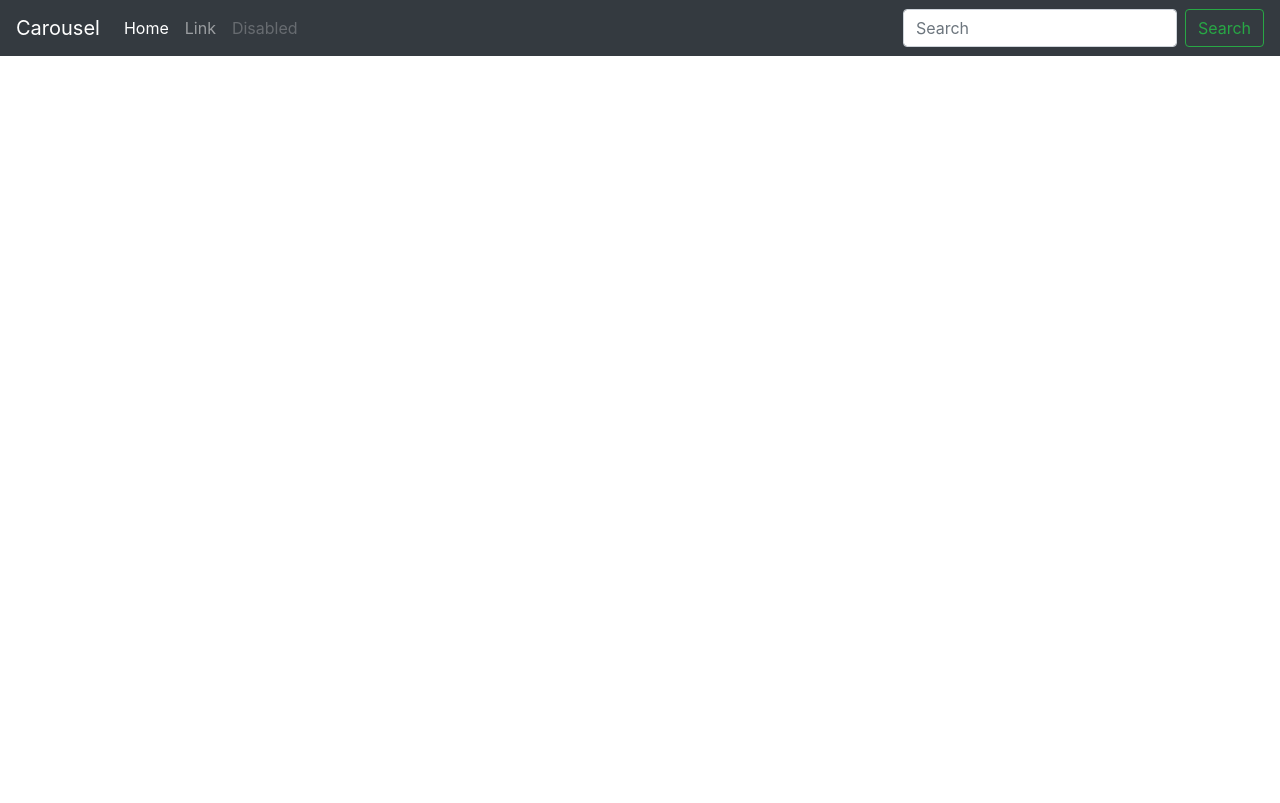
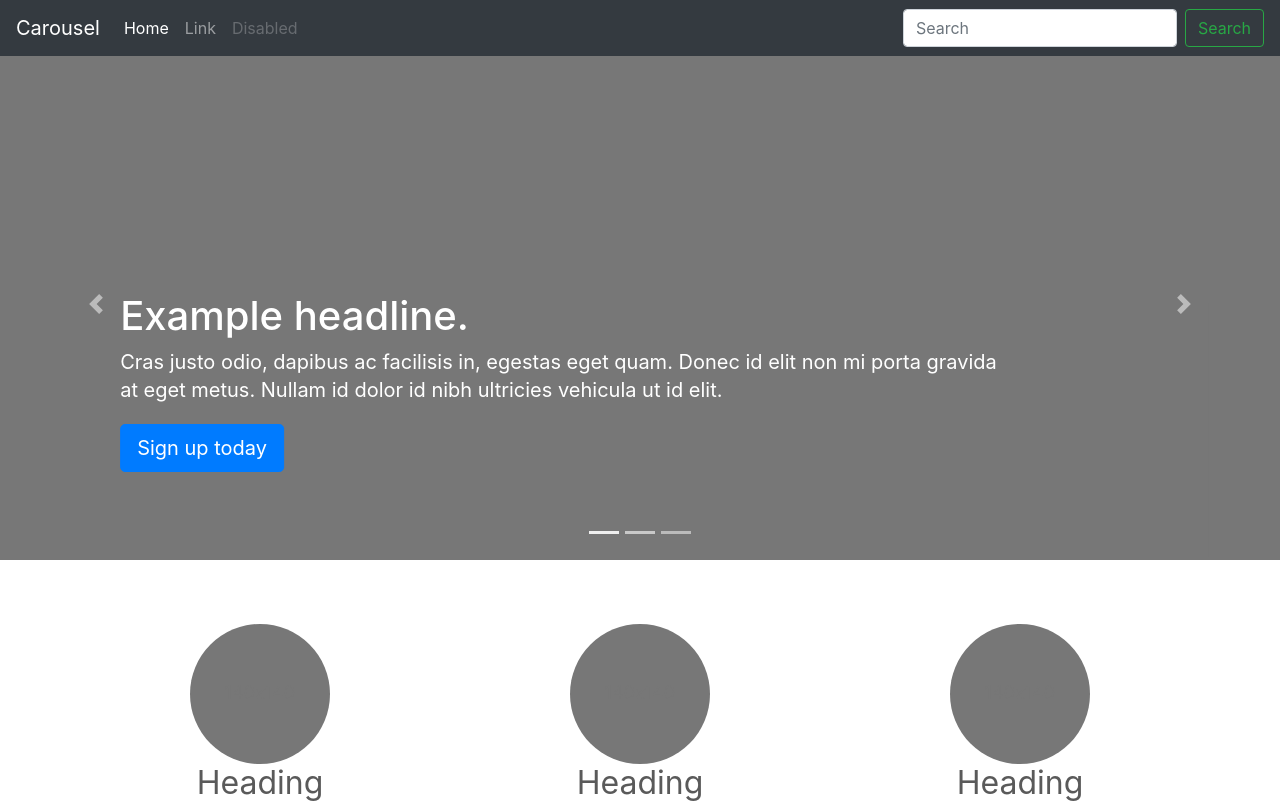
Before and after one commit to Va2/react-router-intro, a React (Create React App) app: page / in a window 1280 px wide. Shown: the top 803 px of the page. Built offline with nearby package versions, Linux system fonts and the light colour scheme.

Commit message:
add Home route (Switch & exact)

```diff
--- a/src/App.css
+++ b/src/App.css
@@ -1,3 +1,7 @@
+.App {
+  text-align: center;
+}
+
 .bd-placeholder-img {
   font-size: 1.125rem;
   text-anchor: middle;
--- a/src/App.js
+++ b/src/App.js
@@ -3,6 +3,7 @@ import { BrowserRouter as Router, Switch, Route } from 'react-router-dom';
 import './App.css';
 
 import Nav from './components/Nav';
+import Home from './components/Home';
 import About from './components/About';
 import Shop from './components/Shop';
 
@@ -11,8 +12,11 @@ function App() {
     <Router>
       <div className="App">
         <Nav />
-        <Route path="/about" component={About} />
-        <Route path="/shop" component={Shop} />
+        <Switch>
+          <Route path="/" exact component={Home} />
+          <Route path="/about" component={About} />
+          <Route path="/shop" component={Shop} />
+        </Switch>
       </div>
     </Router>
   );
```
